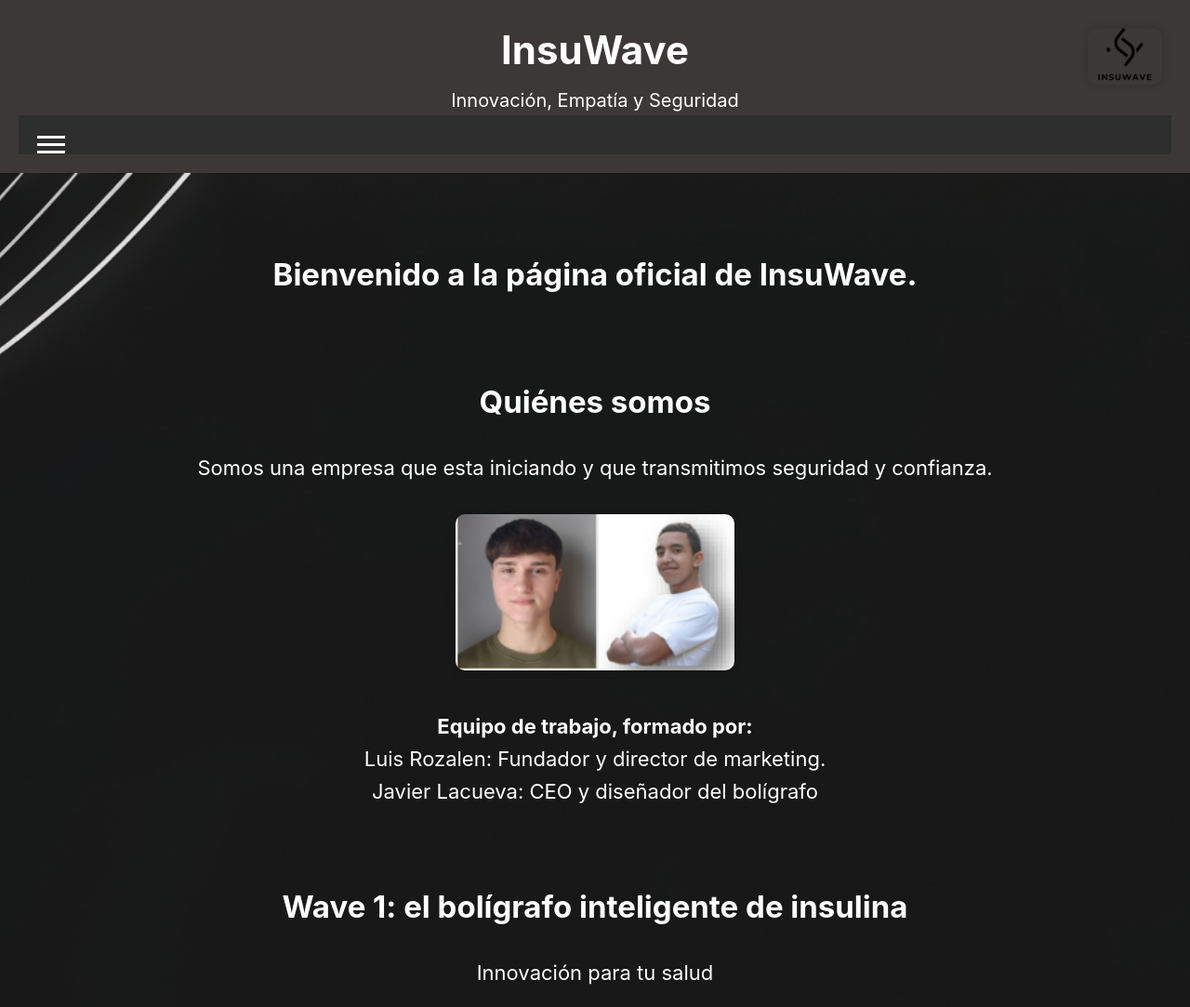
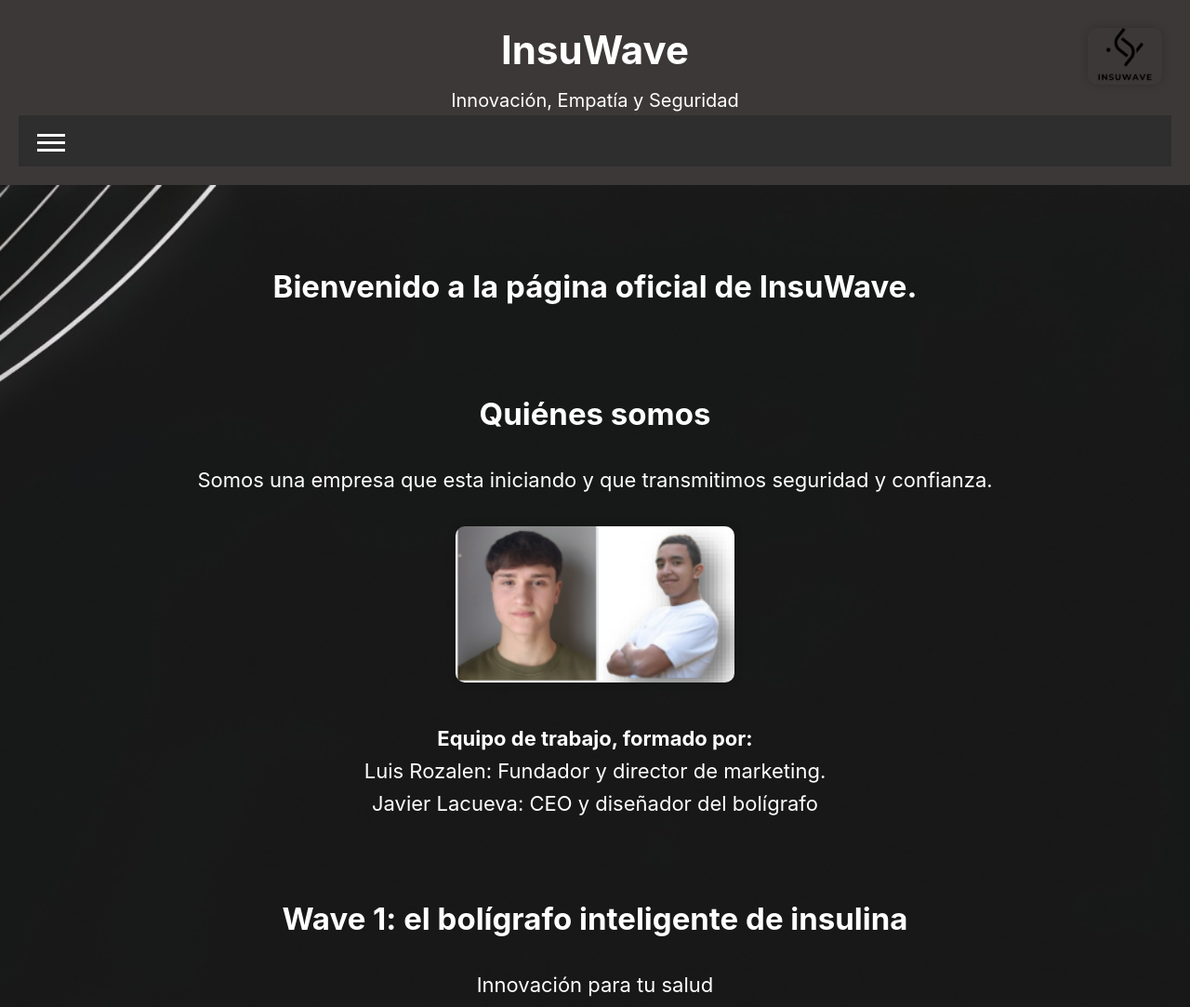
Before and after one commit to javilacue-glitch/insuwaveweb, a plain HTML site: page index.html in a window 1280 px wide. Shown: the top 1083 px of the page at 93% size. Drawn offline with nearby package versions, Linux system fonts and the light colour scheme.

Commit message:
Actualizo la web

```diff
--- a/style.css
+++ b/style.css
@@ -7,6 +7,7 @@
   color: white;
   font-size: 22px;
   line-height: 1.6;
+  padding-bottom: 50px;
 }
 
 header {
@@ -26,6 +27,7 @@
 header p {
   font-size: 20px;
   margin: 5px 0 0;
+  margin-bottom: 0;
 }
 
 .logo {
@@ -49,7 +51,7 @@
   flex-direction: column;
   align-items: center;
   justify-content: center;
-  min-height: 100vh;
+  padding: 40px 0;
 }
 
 .form {
@@ -142,7 +144,10 @@
   padding: 10px;
   background-color: #3d3838;
   color: white;
+  position: fixed;
+  bottom: 0;
   width: 100%;
+  height: 50px;
 }
 
 #mensaje {
@@ -162,11 +167,10 @@
   padding: 15px 20px;
   display: flex;
   justify-content: flex-start;
-  align-items: flex-start;
+  align-items: center;
   position: relative;
   z-index: 30;
   overflow: visible;
-  padding-bottom: 0;
 }
 
 .nav-toggle {
@@ -180,7 +184,6 @@
   position: relative;
   z-index: 1000;
   margin-right: 20px;
-  margin-top: 2px;
 }
 
 .bar {
@@ -226,7 +229,7 @@
 
   will-change: transform;
 
- transition: transform 0.4s cubic-bezier(0.25, 0.46, 0.45, 0.94);
+  transition: transform 0.4s cubic-bezier(0.25, 0.46, 0.45, 0.94);
 
   z-index: 999;
   display: flex;
```
